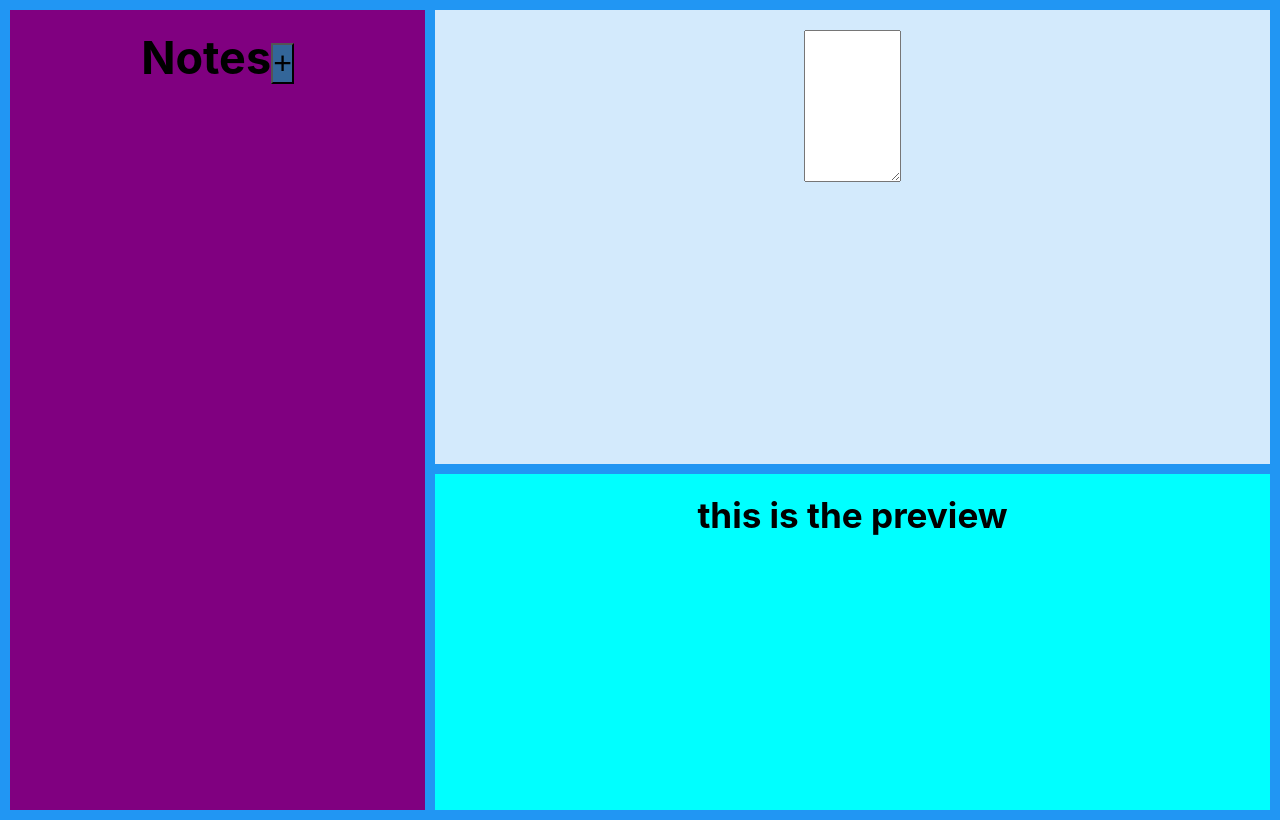
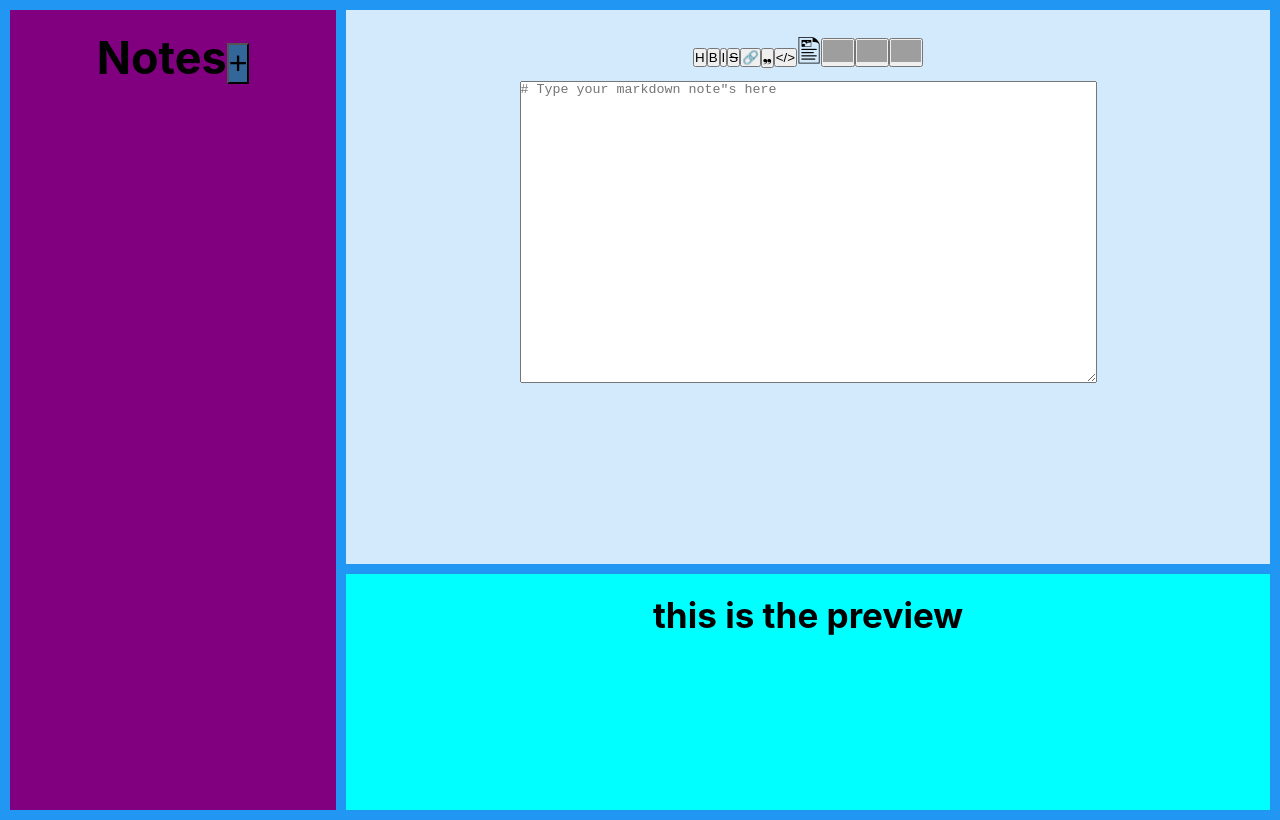
Before and after one commit to raficode2303/react-courese-2022, a React (Create React App) app: page / in a window 1280 px wide. Built offline with nearby package versions, Linux system fonts and the light colour scheme; grey boxes are pictures that could not be loaded.

Commit message:
4-markdown-notes editing notes work, adding tetxt decotation symbols, nanaoid library

```diff
--- a/package.json
+++ b/package.json
@@ -6,9 +6,11 @@
     "@testing-library/jest-dom": "^5.16.3",
     "@testing-library/react": "^12.1.4",
     "@testing-library/user-event": "^13.5.0",
+    "nanoid": "^3.3.4",
     "react": "^17.0.2",
     "react-dom": "^17.0.2",
     "react-scripts": "5.0.0",
+    "react-split": "^2.0.14",
     "styled-components": "^5.3.5",
     "web-vitals": "^2.1.4"
   },
--- a/src/4-markdown-notes/App.js
+++ b/src/4-markdown-notes/App.js
@@ -1,41 +1,56 @@
 import React, { useState } from 'react'
+import { nanoid } from 'nanoid'
 
 // componenets
 import { GlobalStyles } from './components/GlobalStyles'
+import { PreviewMarkDown } from './components/PreviewMarkDown'
 import { SideBarNotes } from './components/SideBarNotes'
 import { WriteMarkDowon } from './components/WriteMarkDowon'
-import { PreviewMarkDown } from './components/PreviewMarkDown'
+
+// CONST
 
 export default function App() {
   const [notes, setNotes] = useState([])
-  const [newNote, setNewNote] = useState('')
+  const [currentNote, setCurrentNote] = useState('')
   const [noteToEditId, setNoteToEditId] = useState(null)
 
   const handleNewNote = (e) => {
-    const currentNote = e.target.value
+    const newNote = e.target.value
+    console.log('newNote: ', newNote)
+    setCurrentNote(newNote)
+
     if (!noteToEditId) {
-      setNewNote({ message: currentNote, id: Date.now().toString() })
+      setCurrentNote(newNote)
     } else {
-      const newNotes = notes.map((note) =>
-        note.id === noteToEditId ? currentNote : note
-      )
-      setNotes(newNotes)
-      setNoteToEditId(null)
     }
   }
 
   const addNote = () => {
-    if (!newNote) return
-    setNotes([...notes, newNote])
-    setNewNote('')
+    // handle edit note
+    if (!currentNote) {
+      alert('Enter message')
+      return
+    }
+    if (noteToEditId) {
+      const newNotes = notes.map((note) =>
+        note.id === noteToEditId ? { ...note, message: currentNote } : note
+      )
+      setNotes(newNotes)
+      setNoteToEditId('')
+    } else {
+      // handle new note
+      const id = nanoid()
+      setNotes([...notes, { message: currentNote, id }])
+    }
   }
 
   const showNote = (id) => {
     const noteToShow = notes.find((note) => note.id === id)
     console.log('noteToShow: ', noteToShow)
-    setNewNote(noteToShow)
+    setCurrentNote(noteToShow.message)
     setNoteToEditId(id)
   }
+  console.log('noteToEditId: ', noteToEditId)
   return (
     <div className='app'>
       <GlobalStyles />
@@ -44,9 +59,10 @@ export default function App() {
         addNote={addNote}
         handleNewNote={handleNewNote}
         showNote={showNote}
+        noteToEditId={noteToEditId}
       />
-      <WriteMarkDowon newNote={newNote} handleNewNote={handleNewNote} />
-      <PreviewMarkDown newNote={newNote} />
+      <WriteMarkDowon currentNote={currentNote} handleNewNote={handleNewNote} />
+      <PreviewMarkDown currentNote={currentNote} />
     </div>
   )
 }
--- a/src/4-markdown-notes/components/PreviewMarkDown.js
+++ b/src/4-markdown-notes/components/PreviewMarkDown.js
@@ -3,10 +3,10 @@ import styled from 'styled-components'
 const PreviewStyled = styled.div`
   background-color: aqua;
 `
-export const PreviewMarkDown = ({ newNote }) => (
+export const PreviewMarkDown = ({ currentNote }) => (
   <PreviewStyled className='item item3'>
     <h3>this is the preview</h3>
-    {console.log('preview new note:', newNote.message)}
-    <p>{newNote?.message?.toUpperCase()}</p>
+    {console.log('preview new note:', currentNote)}
+    <p>{currentNote?.toUpperCase()}</p>
   </PreviewStyled>
 )
--- a/src/4-markdown-notes/components/SideBarNotes.js
+++ b/src/4-markdown-notes/components/SideBarNotes.js
@@ -10,25 +10,33 @@ const DivStyled = styled.div`
     font-size: 2rem;
     :hover {
       background-color: aqua;
+      color: green;
     }
     :active {
       transform: scale(0.98);
     }
   }
+  .edit-note {
+    background-color: yellow;
+  }
 `
 
-export const SideBarNotes = ({ addNote, notes, showNote }) => {
+export const SideBarNotes = ({ addNote, notes, showNote, noteToEditId }) => {
   console.log('sidebar notes length', notes)
   return (
     <DivStyled className='item item1'>
       <h2>
         Notes
         <button className='add-note' onClick={addNote}>
-          +
+          {noteToEditId ? 'Edit..' : '+'}
         </button>
       </h2>
       {notes?.map((note, index) => (
-        <p key={note.id} onClick={() => showNote(note.id)}>
+        <p
+          key={note.id}
+          onClick={() => showNote(note.id)}
+          className={note.id === noteToEditId ? 'edit-note' : ''}
+        >
           Note{index + 1}
         </p>
       ))}
--- a/src/4-markdown-notes/components/WriteMarkDowon.js
+++ b/src/4-markdown-notes/components/WriteMarkDowon.js
@@ -3,16 +3,50 @@ import styled from 'styled-components'
 const WriteStyled = styled.div`
   background-color: #ffffffcc;
 `
-export const WriteMarkDowon = ({ newNote, handleNewNote }) => {
+const defaultNote = '# Type your markdown note"s here'
+
+export const WriteMarkDowon = ({ currentNote, handleNewNote }) => {
   return (
     <WriteStyled className='item item2'>
+      <div className='text-decoration'>
+        <button>H</button>
+        <button>B</button>
+        <button>I</button>
+        <button style={{ textDecoration: 'line-through' }}>S</button>
+        <button>&#x1F517;</button>
+        <button>&#10080;</button>
+        <button>{'</>'}</button>
+        <span>&#128442;</span>
+        <button>
+          <img
+            src='https://cdn-icons.flaticon.com/png/512/2356/premium/2356709.png?token=exp=1652292353~hmac=131e1f8582915e5da52f0dc48cb7adb6'
+            alt='unorderd list icon'
+            width={30}
+          />
+        </button>
+        <button>
+          <img
+            src='https://cdn-icons-png.flaticon.com/512/2356/2356549.png'
+            alt='orderd list icon'
+            width={30}
+          />
+        </button>
+        <button>
+          <img
+            src='https://cdn-icons.flaticon.com/png/512/354/premium/354001.png?token=exp=1652292510~hmac=aff27d9c12908fb130119d27ec38f8bc'
+            alt='to do list'
+            width={30}
+          />
+        </button>
+      </div>
       <textarea
         name=''
         id=''
-        cols='10'
-        rows='10'
+        cols='70'
+        rows='20'
         onChange={handleNewNote}
-        value={newNote?.message}
+        placeholder={defaultNote}
+        value={currentNote}
       />
     </WriteStyled>
   )
```
Also changed, not shown: 1 other file (tests, documents, lock files or other folders).
